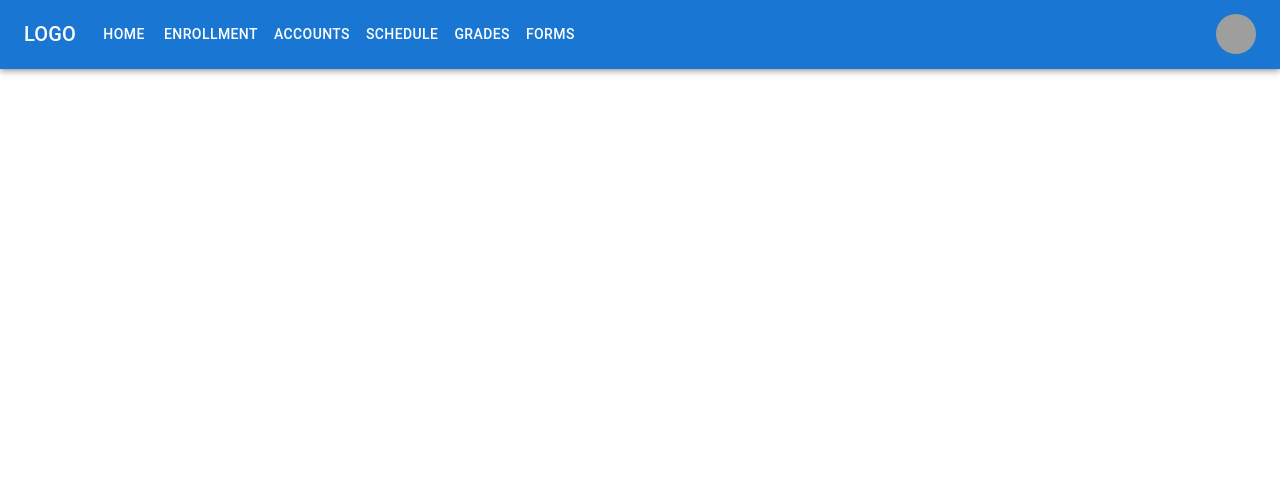
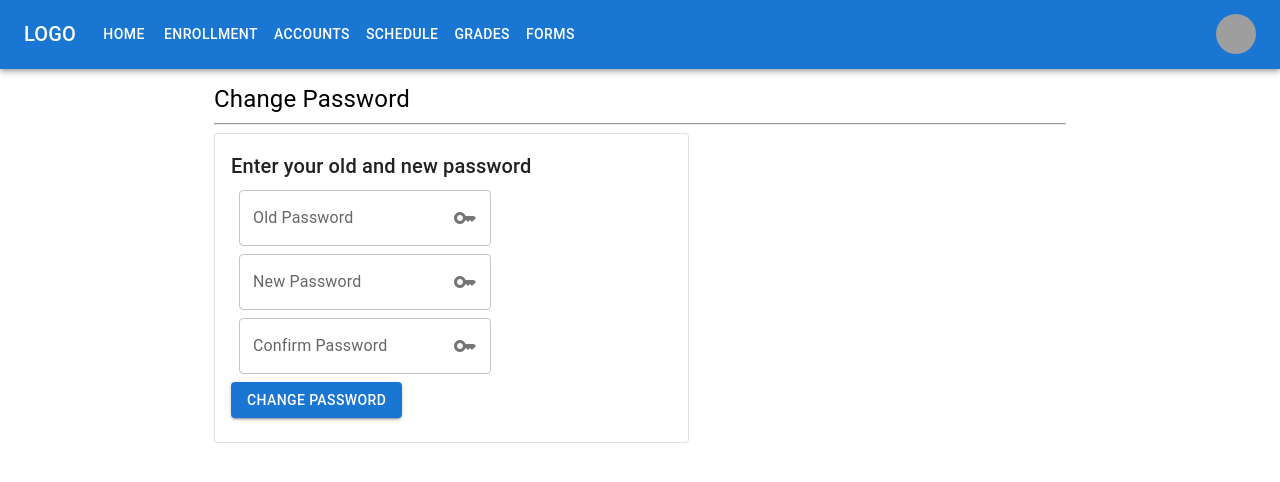
Before and after one commit to carloidobaja26/WhiteLabelSchool, a React (Create React App) app: page /password in a window 1280 px wide. Shown: the top 482 px of the page. Built offline with nearby package versions, Linux system fonts and the light colour scheme; grey boxes are pictures that could not be loaded.

Commit message:
initial ui

```diff
--- a/src/App.js
+++ b/src/App.js
@@ -7,6 +7,7 @@ import Accounts from "./features/accounts/Accounts"
 import Schedule from "./features/schedule/Schedule"
 import Grades from "./features/grades/Grades"
 import Forms from "./features/forms/Forms"
+import Password from "./features/password/Password"
 
 function App() {
   return (
@@ -20,6 +21,7 @@ function App() {
         <Route exact path="/schedule" element={<Schedule />} />
         <Route exact path="/grades" element={<Grades />} />
         <Route exact path="/forms" element={<Forms />} />
+        <Route exact path="/password" element={<Password />} />
       </Routes>
     </>
   )
--- /dev/null
+++ b/src/features/password/Password.jsx
@@ -0,0 +1,100 @@
+import * as React from "react";
+import Box from "@mui/material/Box";
+import Button from "@mui/material/Button";
+import Card from "@mui/material/Card";
+import CardContent from "@mui/material/CardContent";
+import Container from "@mui/material/Container";
+import IconButton from "@mui/material/IconButton";
+import InputAdornment from "@mui/material/InputAdornment";
+import OutlinedInput from "@mui/material/OutlinedInput";
+import InputLabel from "@mui/material/InputLabel";
+import Typography from "@mui/material/Typography";
+import TextField from "@mui/material/TextField";
+import FormControl from "@mui/material/FormControl";
+
+import KeyIcon from "@mui/icons-material/Key";
+
+const Password = () => {
+  return (
+    <Container maxWidth="md">
+      <Box sx={{ my: 2 }}>
+        <Typography
+          variant="h4"
+          component="h4"
+          gutterBottom
+          style={{ fontSize: "24px" }}
+        >
+          Change Password
+        </Typography>
+        <hr />
+
+        <Box sx={{ maxWidth: 475}}>
+          <Card variant="outlined">
+            <CardContent>
+              <Typography variant="h6" component="h6" gutterBottom>
+                Enter your old and new password
+              </Typography>
+
+              <FormControl
+                sx={{ m: 1, width: "25ch", display: "block" }}
+                variant="outlined"
+              >
+                <InputLabel htmlFor="outlined-adornment-password">
+                  Old Password
+                </InputLabel>
+                <OutlinedInput
+                  id="outlined-adornment-password"
+                  endAdornment={
+                    <InputAdornment position="end">
+                      <KeyIcon />
+                    </InputAdornment>
+                  }
+                  label="Password"
+                />
+              </FormControl>
+
+              <FormControl
+                sx={{ m: 1, width: "25ch", display: "block" }}
+                variant="outlined"
+              >
+                <InputLabel htmlFor="outlined-adornment-password">
+                  New Password
+                </InputLabel>
+                <OutlinedInput
+                  id="outlined-adornment-password"
+                  endAdornment={
+                    <InputAdornment position="end">
+                      <KeyIcon />
+                    </InputAdornment>
+                  }
+                  label="Password"
+                />
+              </FormControl>
+
+              <FormControl
+                sx={{ m: 1, width: "25ch", display: "block" }}
+                variant="outlined"
+              >
+                <InputLabel htmlFor="outlined-adornment-password">
+                  Confirm Password
+                </InputLabel>
+                <OutlinedInput
+                  id="outlined-adornment-password"
+                  endAdornment={
+                    <InputAdornment position="end">
+                      <KeyIcon />
+                    </InputAdornment>
+                  }
+                  label="Password"
+                />
+              </FormControl>
+              <Button variant="contained">Change Password</Button>
+            </CardContent>
+          </Card>
+        </Box>
+      </Box>
+    </Container>
+  );
+};
+
+export default Password;
```
Also changed, not shown: 1 other file (tests, documents, lock files or other folders).
